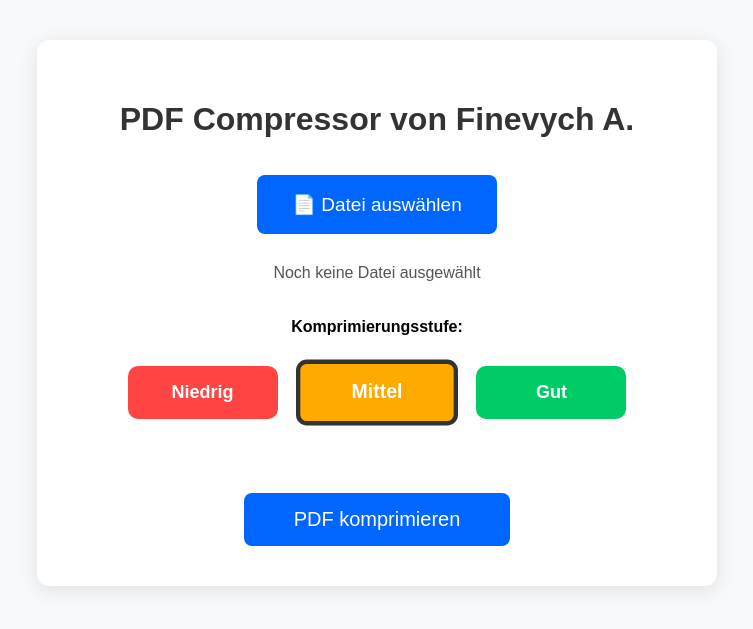
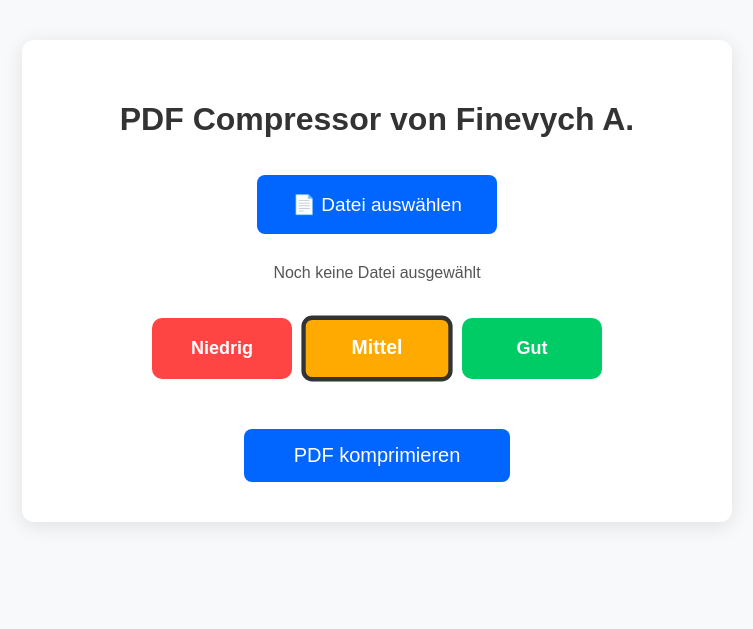
Before and after one commit to fin325/pdf-compressor-web, a Flask app: page / in a window 1280 px wide. Shown: the top 629 px of the page, without its empty margins (263-1016 px from the left). Run offline with Flask 3, Linux system fonts and the light colour scheme.

Commit message:
Update index.html

```diff
--- a/templates/index.html
+++ b/templates/index.html
@@ -12,7 +12,7 @@
             background-color: #f8f9fa;
         }
         .container {
-            max-width: 620px;
+            max-width: 650px;
             margin: 0 auto;
             background: white;
             padding: 40px 30px;
@@ -33,32 +33,39 @@
             cursor: pointer;
             margin: 15px 0;
         }
+        .custom-file-upload:hover { background-color: #0052cc; }
 
         #file-name {
-            margin: 15px 0 25px 0;
+            margin: 15px 0 30px 0;
             font-size: 16px;
             color: #555;
             min-height: 24px;
         }
 
         .quality-buttons {
+            display: flex;
+            justify-content: center;
+            gap: 15px;
+            flex-wrap: wrap;
             margin: 30px 0;
         }
         .quality-btn {
-            padding: 16px 28px;
-            margin: 10px;
+            padding: 16px 32px;
             font-size: 18px;
             border: none;
             border-radius: 10px;
             cursor: pointer;
-            width: 150px;
             font-weight: bold;
+            min-width: 140px;
         }
         .low    { background-color: #ff4444; color: white; }
         .medium { background-color: #ffaa00; color: white; }
         .high   { background-color: #00cc66; color: white; }
 
-        .quality-btn:hover { filter: brightness(1.12); }
+        .quality-btn:hover {
+            filter: brightness(1.12);
+            transform: scale(1.05);
+        }
         .quality-btn.active {
             border: 4px solid #333;
             transform: scale(1.08);
@@ -72,13 +79,13 @@
             border: none;
             border-radius: 8px;
             cursor: pointer;
-            margin-top: 30px;
+            margin-top: 20px;
         }
 
         /* Индикатор загрузки */
         .loading {
             display: none;
-            margin: 20px auto;
+            margin: 25px auto;
             padding: 15px 30px;
             background-color: #f0f0f0;
             border-radius: 8px;
@@ -87,13 +94,13 @@
         }
         .spinner {
             display: inline-block;
-            width: 20px;
-            height: 20px;
+            width: 22px;
+            height: 22px;
             border: 3px solid #ddd;
             border-top: 3px solid #0066ff;
             border-radius: 50%;
             animation: spin 1s linear infinite;
-            margin-right: 10px;
+            margin-right: 12px;
         }
         @keyframes spin {
             0% { transform: rotate(0deg); }
@@ -115,7 +122,6 @@
             <div id="file-name">Noch keine Datei ausgewählt</div>
 
             <div class="quality-buttons">
-                <p><strong>Komprimierungsstufe:</strong></p>
                 <button type="button" class="quality-btn low"    data-value="25">Niedrig</button>
                 <button type="button" class="quality-btn medium" data-value="30">Mittel</button>
                 <button type="button" class="quality-btn high"   data-value="50">Gut</button>
@@ -149,7 +155,7 @@
             });
         });
 
-        // По умолчанию "Mittel"
+        // По умолчанию выбрано "Mittel"
         document.querySelector('.quality-btn.medium').classList.add('active');
 
         // Показ имени файла
@@ -160,10 +166,10 @@
             }
         });
 
-        // Обработка отправки формы
+        // Показываем индикатор загрузки при отправке
         form.addEventListener('submit', function() {
-            submitBtn.style.display = 'none';     // скрываем кнопку
-            loadingDiv.style.display = 'block';   // показываем индикатор
+            submitBtn.style.display = 'none';
+            loadingDiv.style.display = 'block';
         });
     </script>
 </body>
```
